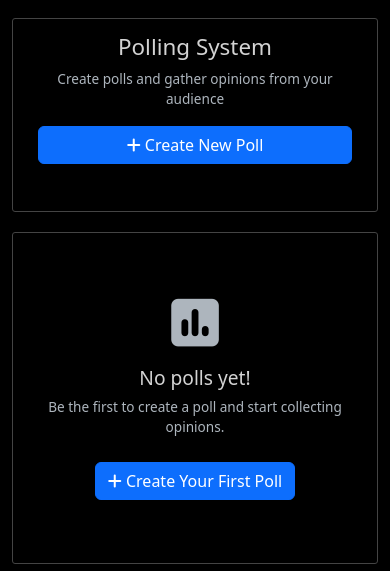
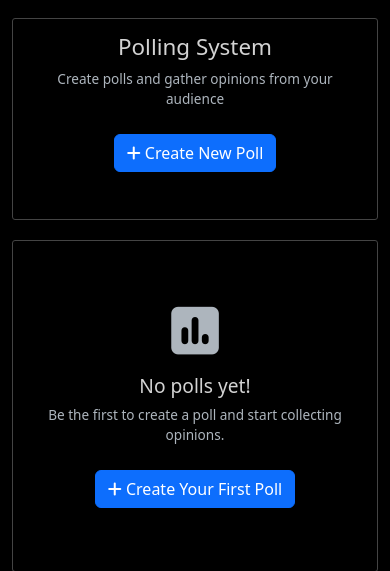
Before and after one commit to pmmdot/v1, a Flask app: page /polls in a window 390 px wide. Shown: the part 62-633 px from the top of the page. Run offline with Flask 3, Linux system fonts and the light colour scheme; data that the repository does not hold is empty.

Commit message:
Add files via upload

```diff
--- a/static/main.css
+++ b/static/main.css
@@ -373,3 +373,37 @@ legend {
 .form-text {
   color: #adb5bd !important;
 }
+/* Add this to your main.css file - Updated polling header styles */
+
+.polling-header {
+  display: flex;
+  justify-content: space-between;
+  align-items: flex-start;
+  margin-bottom: 2rem;
+  gap: 1.5rem;
+}
+
+.polling-header div {
+  flex: 1;
+}
+
+.polling-header .btn {
+  margin-left: 0;
+  white-space: nowrap;
+  flex-shrink: 0;
+}
+
+/* Better responsive behavior */
+@media (max-width: 768px) {
+  .polling-header {
+    flex-direction: column;
+    text-align: center;
+    gap: 1rem;
+  }
+
+  .polling-header .btn {
+    align-self: center;
+    width: auto;
+    margin-top: 0.5rem;
+  }
+}
```
